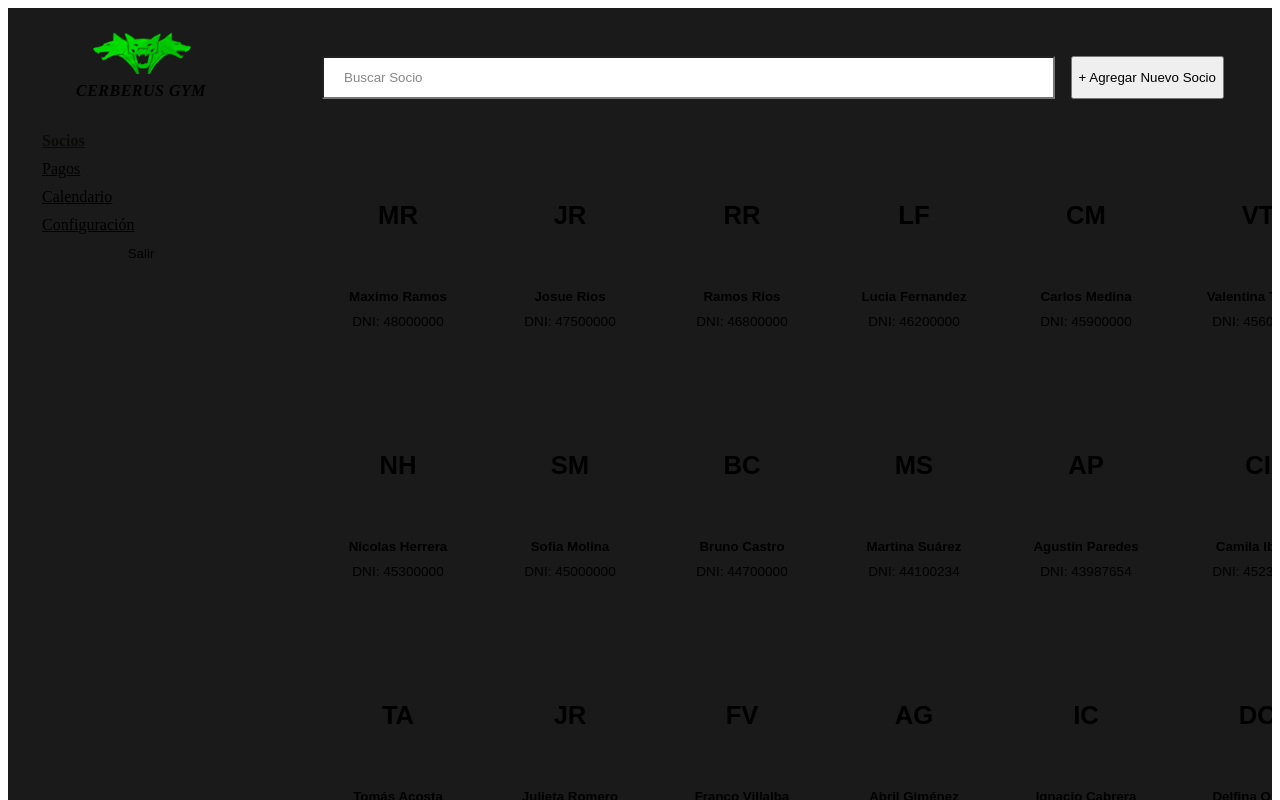
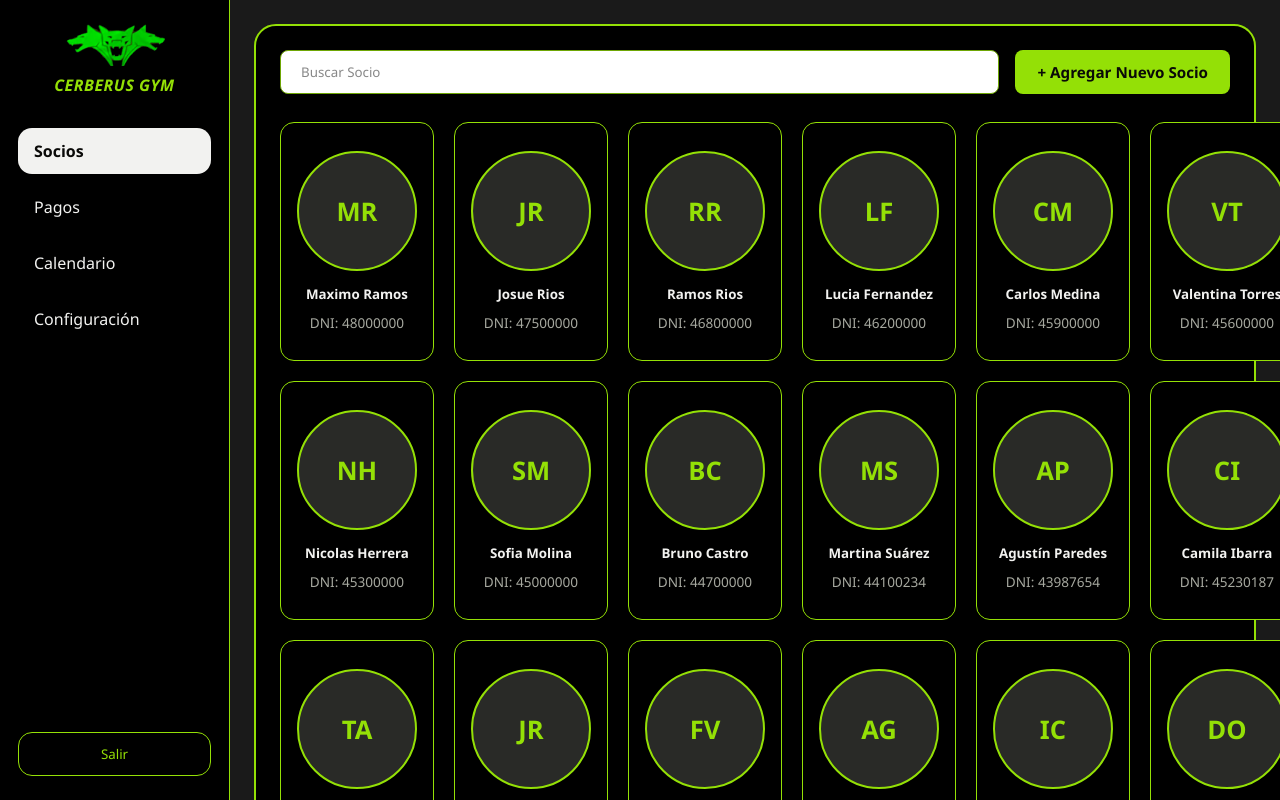
Before and after one commit to Maxprosss456/CERBERUS-GYM, a React (Vite) app in the folder cerberus-gym-frontend/: page /login in a window 1280 px wide. Both pictures are taken after typing "Sample", "Sample123" into the empty fields and a click on the button "Ingresar". Shown: the top 800 px of the page. Built offline with nearby package versions, Linux system fonts and the light colour scheme.

Commit message:
se adapto el css para que todo vuelva a verse bien

```diff
--- a/cerberus-gym-frontend/src/App.jsx
+++ b/cerberus-gym-frontend/src/App.jsx
@@ -6,6 +6,7 @@ import Socios from "./components/Socios/Socios.jsx";
 import Pagos from "./components/Pagos/Pagos.jsx";
 import Calendario from "./components/Calendario/Calendario.jsx";
 import Configuracion from "./components/Configuracion/Configuracion.jsx";
+import "./index.css";
 
 export default function App() {
   return (
--- a/cerberus-gym-frontend/src/components/Layout/Layout.css
+++ b/cerberus-gym-frontend/src/components/Layout/Layout.css
@@ -60,7 +60,9 @@
 }
 
 .sidebar-item {
+  display: block;
   width: 100%;
+  text-decoration: none;
   text-align: left;
   background: transparent;
   border: none;
```
